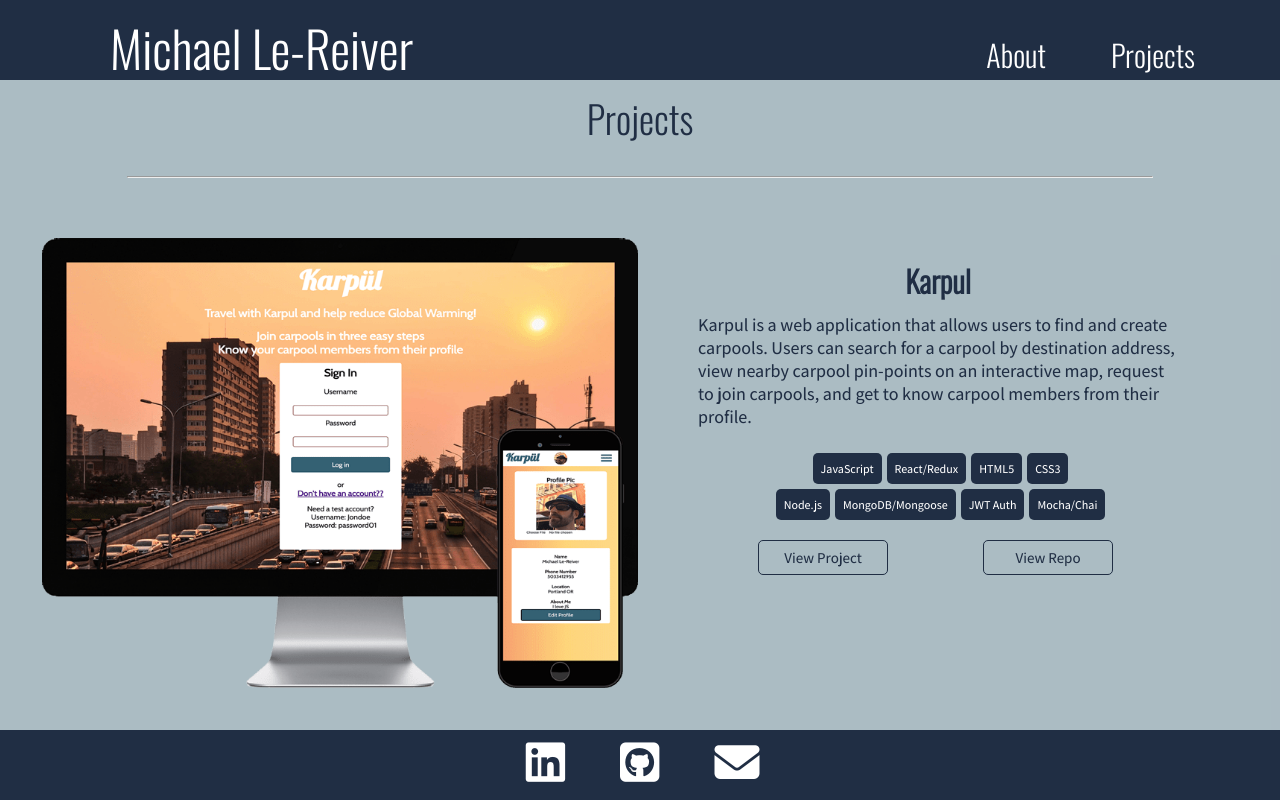
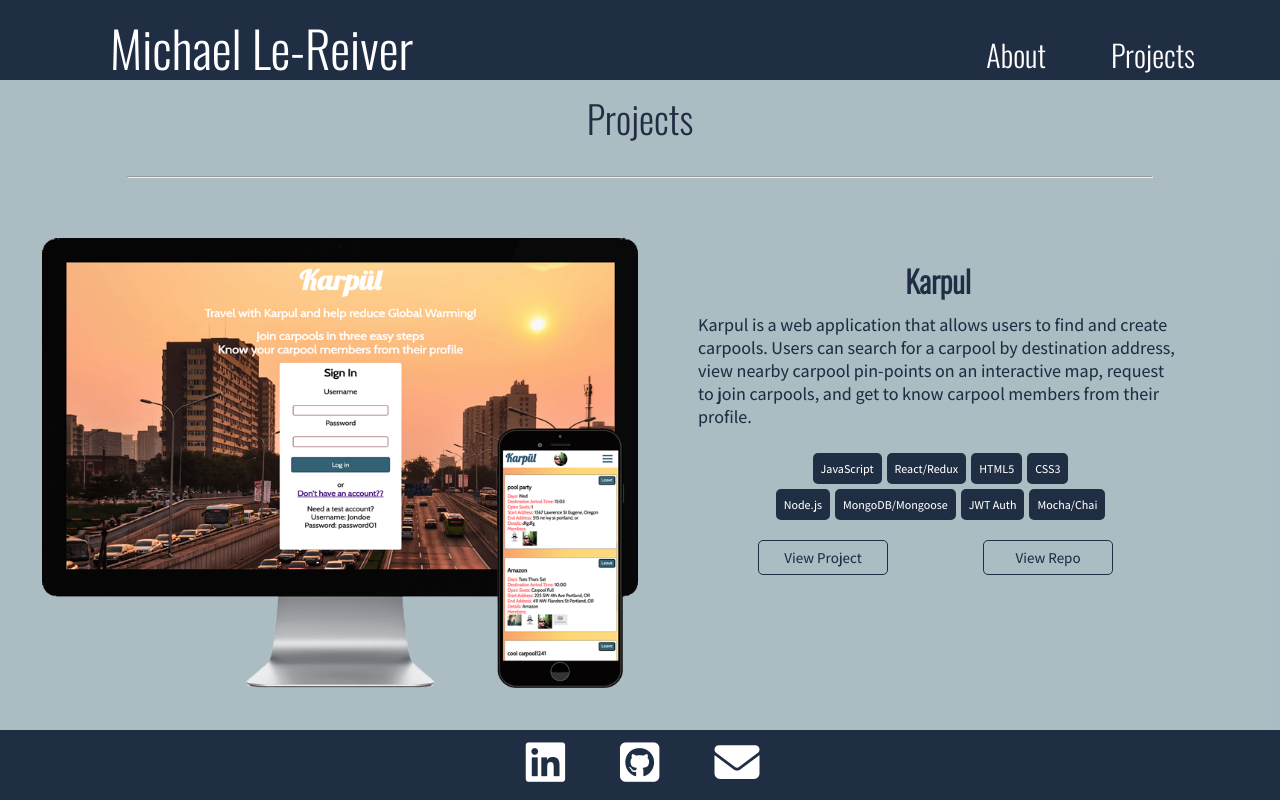
Before and after one commit to LeReiver/new-portfolio, a React (Create React App) app: page /projects in a window 1280 px wide. Shown: the top 800 px of the page. Built offline with nearby package versions, Linux system fonts and the light colour scheme.

Commit message:
updated karpul screenshot

```diff
--- a/src/components/projects/projects.js
+++ b/src/components/projects/projects.js
@@ -10,7 +10,7 @@ render() {
       <hr />
       <div className="project-block">
         <div className="project-image desktop-mobile">
-          <img src={require("../../images/karpul_desktop_phone.png")}alt="Karpul"></img>
+          <img src={require("../../images/karpul_desktop_phone_2.png")}alt="Karpul"></img>
         </div>
         <div className="project-desc desktop-mobile">
           <h2>Karpul</h2>
```
Also changed, not shown: src/images/karpul_desktop_phone.png, src/images/karpul_desktop_phone_2.png (added).
